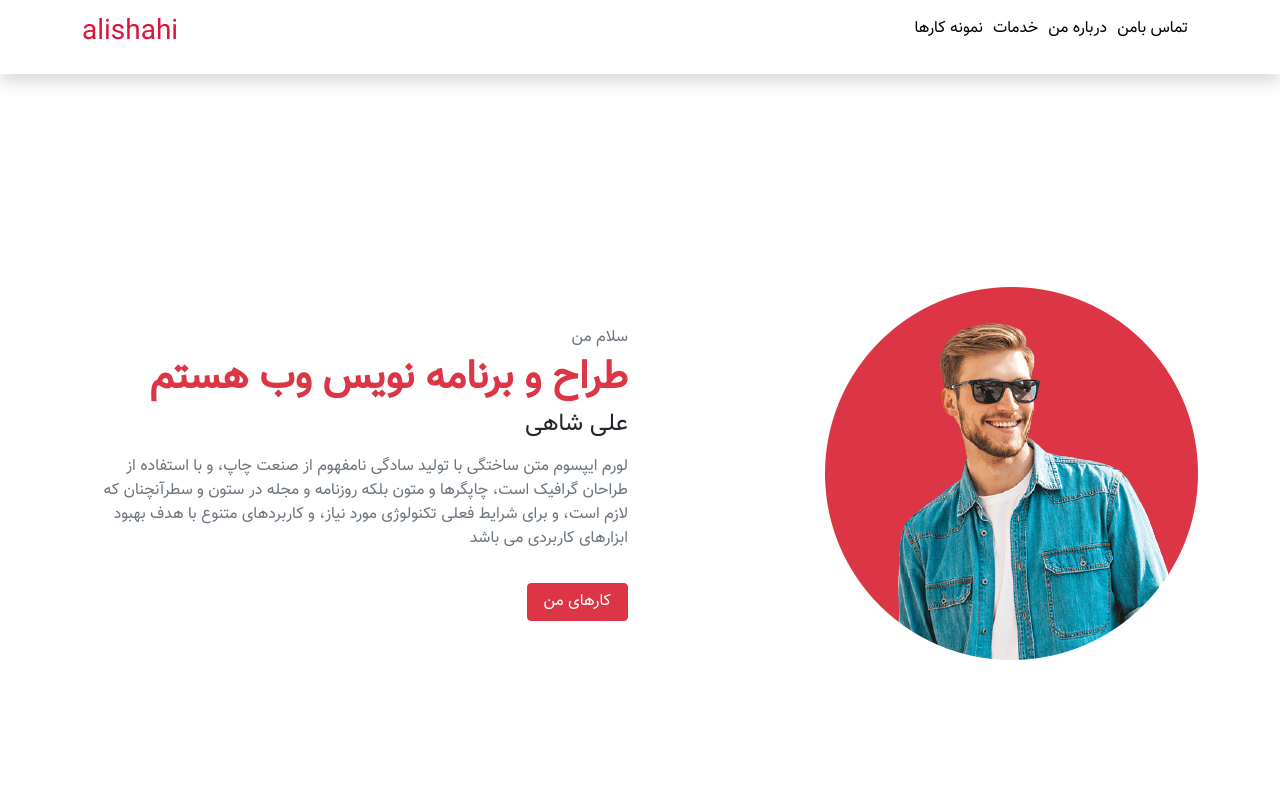
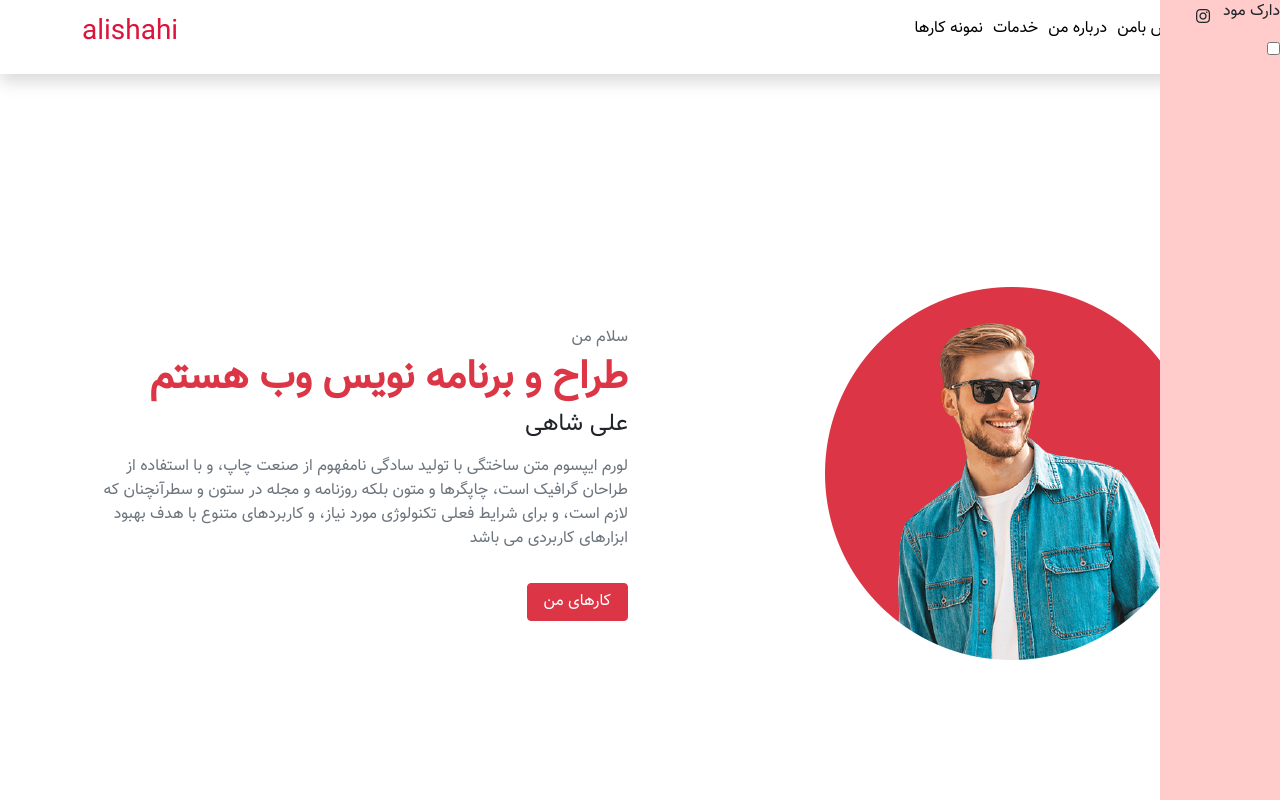
Before and after one commit to alishahi7645/alishahi-website, a React (Create React App) app: page / in a window 1280 px wide. Shown: the top 800 px of the page. Built offline with nearby package versions, Linux system fonts and the light colour scheme; the HTML template or start-up script is replaced by a standard one.

Commit message:
Adding dark mode and light mode to the project

```diff
--- a/src/App.js
+++ b/src/App.js
@@ -29,6 +29,18 @@ function App() {
       <Contact />
       <Footer />
       <a href="#" className={showBtn ? 'to-top active' : 'to-top'}><FaChevronUp/></a>
+      <div className="darkmode">
+        <div className="dark-item">
+          <p>دارک مود</p>
+          <lable className="switch">
+            <input type="checkbox" name="" id="" />
+            <span className="slider round"></span>
+          </lable>
+        </div>
+        <div className="btn">
+          <i className="fab fa-instagram"></i>
+        </div>
+      </div>
     </div>
   );
 }
--- a/src/index.css
+++ b/src/index.css
@@ -34,3 +34,12 @@ body {
 .to-top svg{
   font-size: 25px;
 }
+.darkmode{
+  position: fixed;
+  top: 0;
+  right: 0;
+  display: flex;
+  width: 120px;
+  height: 100vh;
+  background-color: #ffcbcb;
+}
```
